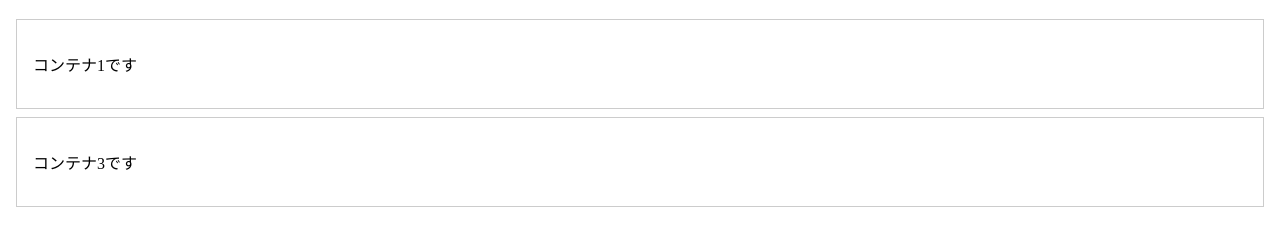
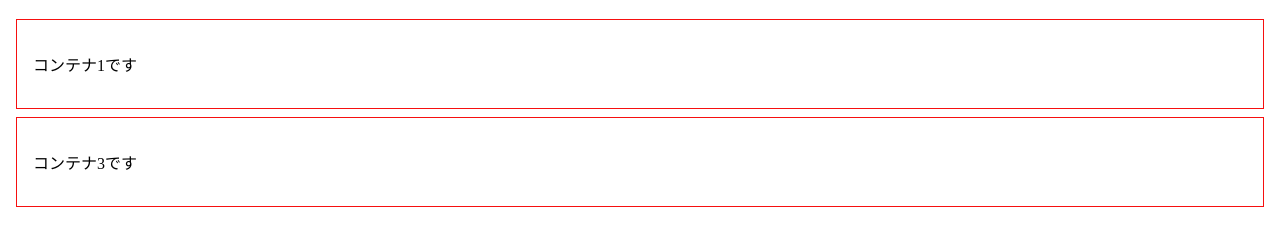
Before and after one commit to tmge01/javascript, a plain HTML site: page index.html in a window 1280 px wide. Shown: the part 61-306 px from the top of the page. Drawn offline with Linux system fonts and the light colour scheme.

Commit message:
枠線の色変更

```diff
--- a/src/styles.css
+++ b/src/styles.css
@@ -1,5 +1,5 @@
 .container {
-    border: solid 1px #ccc;
+    border: solid 1px rgb(246, 15, 15);
     padding: 16px;
     margin: 8px;
 }
```
